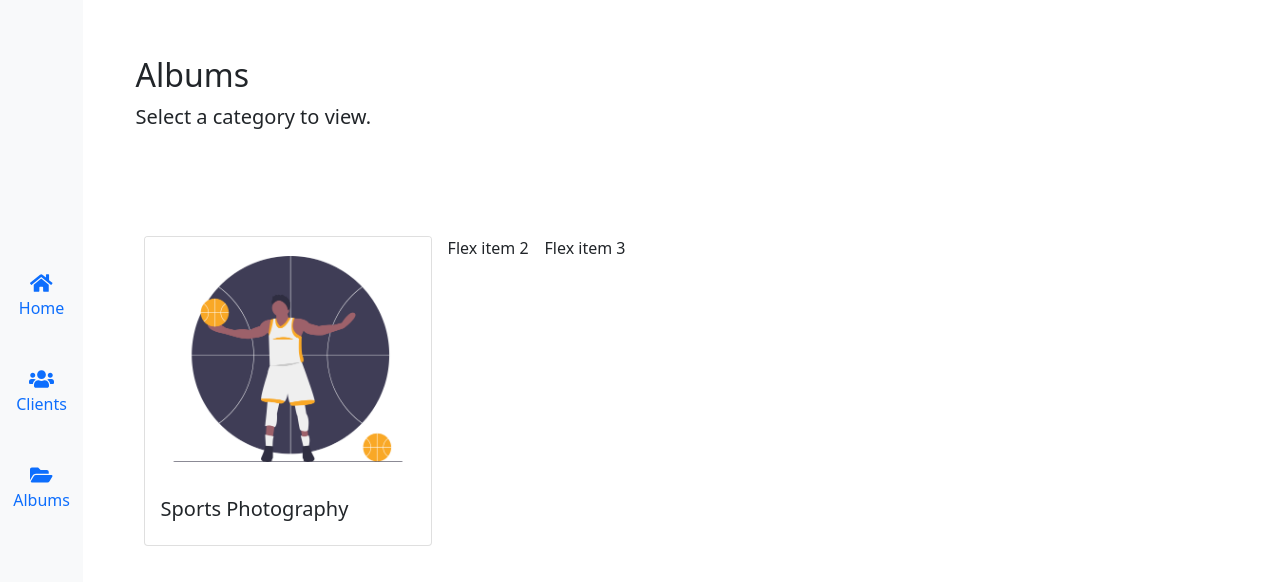
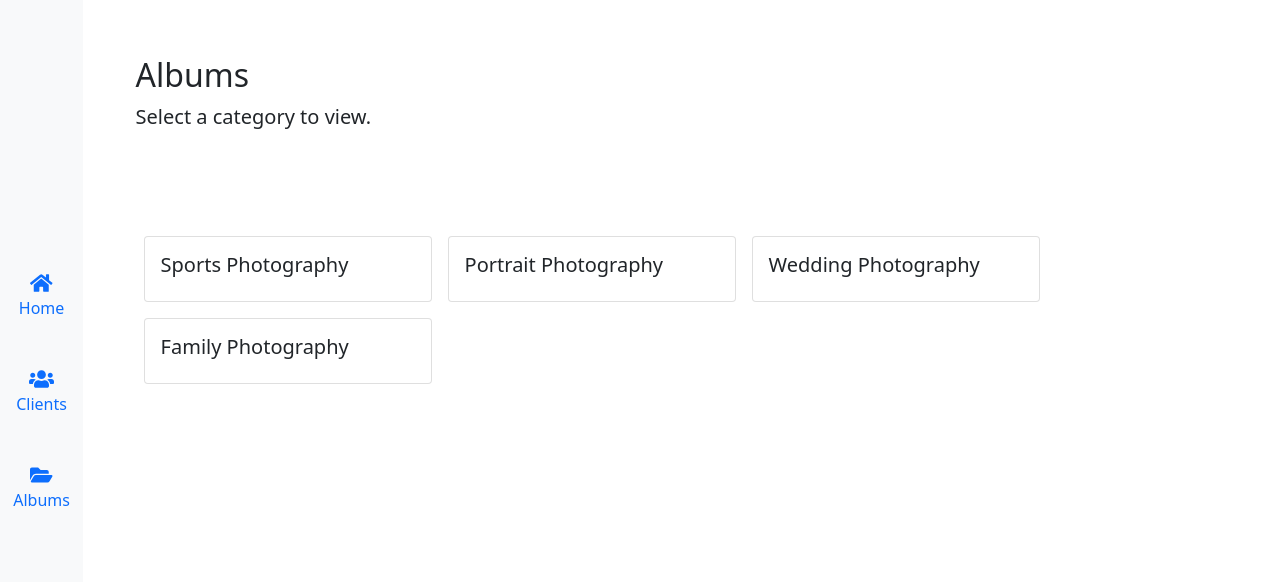
Before and after one commit to davadeola/final-project, a Next.js app: page /albums in a window 1280 px wide. Shown: the top 582 px of the page. Built offline with nearby package versions, Linux system fonts and the light colour scheme.

Commit message:
edited CategoryCard

```diff
--- a/components/CategoryCard.js
+++ b/components/CategoryCard.js
@@ -1,16 +1,10 @@
 import Image from "next/image";
 
-export default function CategoryCard() {
+export default function CategoryCard({ img, name, link }) {
   return (
     <div className="card" style={{ width: "18rem" }}>
-      <img
-        src="/images/sports.png"
-        className="card-img-top"
-        alt="..."
-        width=".05em"
-      />
       <div className="card-body">
-        <h5 className="card-title">Sports Photography</h5>
+        <h5 className="card-title">{name}</h5>
       </div>
     </div>
   );
--- a/pages/albums.js
+++ b/pages/albums.js
@@ -12,12 +12,23 @@ export default function Albums() {
         </div>
       </section>
       <div className="">
-        <div className="d-flex flex-row bd-highlight mb-3">
+        <div className="d-flex flex-row bd-highlight mb-3 flex-wrap">
           <div className="p-2 bd-highlight">
-            <CategoryCard />
+            <CategoryCard name="Sports Photography" link="sports" />
           </div>
-          <div className="p-2 bd-highlight">Flex item 2</div>
-          <div className="p-2 bd-highlight">Flex item 3</div>
+          <div className="p-2 bd-highlight">
+            <CategoryCard name="Portrait Photography" link="sports" />
+          </div>
+          <div className="p-2 bd-highlight">
+            <CategoryCard name="Wedding Photography" link="sports" />
+          </div>
+          <div className="p-2 bd-highlight">
+            <CategoryCard
+              img="/images/wedding.png"
+              name="Family Photography"
+              link="family"
+            />
+          </div>
         </div>
       </div>
     </div>
```
